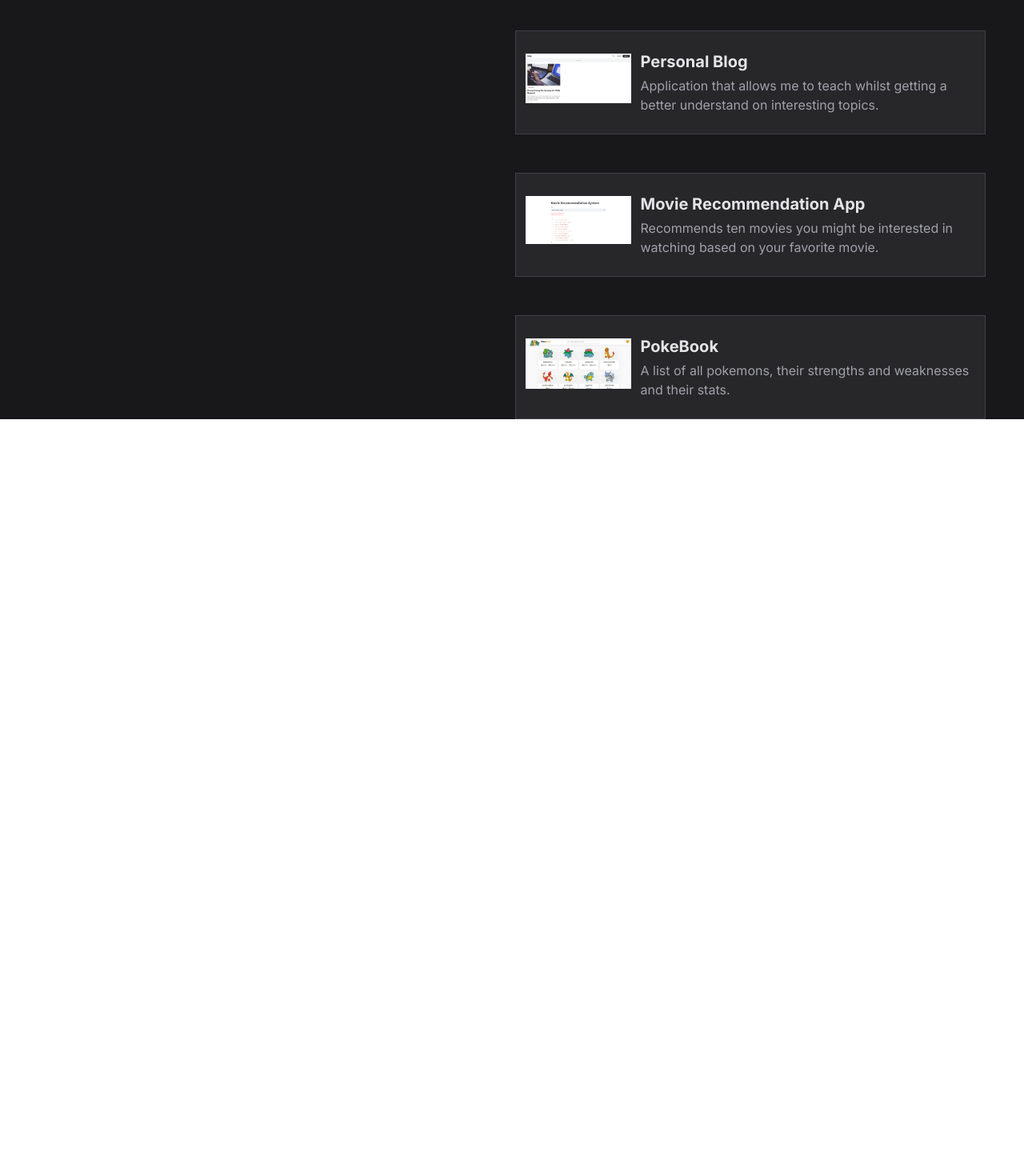
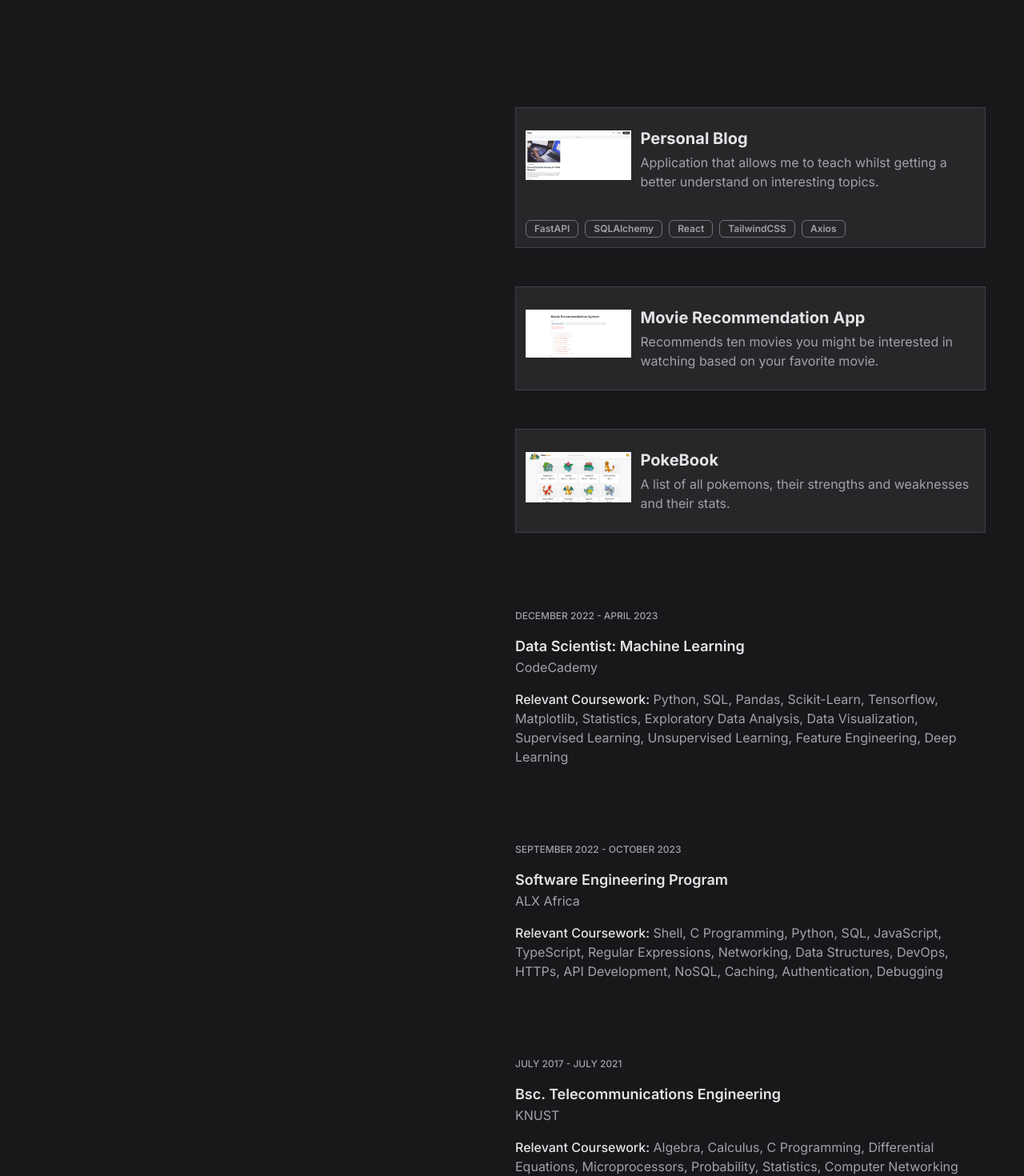
Before and after one commit to des-afari/Portfolio, a React (Vite) app: page / in a window 1280 px wide. Shown: the part 330-1800 px from the top of the page at 80% size. Before the commit the page ends 854 px from the top, so only its background shows below. Built offline with nearby package versions, Linux system fonts and the light colour scheme; a web font is replaced by a local one.

Commit message:
projects and education

```diff
--- a/index.html
+++ b/index.html
@@ -8,7 +8,7 @@
     <link rel="preconnect" href="https://fonts.googleapis.com">
     <link rel="preconnect" href="https://fonts.gstatic.com" crossorigin>
     <link href="https://fonts.googleapis.com/css2?family=Comforter+Brush&family=Inter:wght@100..900&family=Roboto+Mono:ital,wght@0,100..700;1,100..700&display=swap" rel="stylesheet">
-    <title>Portfolio | Desmond Afari</title>
+    <title>Desmond Afari</title>
   </head>
   <body>
     <div id="root"></div>
--- a/src/App.tsx
+++ b/src/App.tsx
@@ -1,4 +1,5 @@
 import About from "./components/About"
+import Education from "./components/Education"
 import Index from "./components/Index"
 import Projects from "./components/Projects"
 
@@ -10,6 +11,7 @@ function App() {
         <div className="overflow-auto">
           <About />
           <Projects />
+          <Education />
         </div>
       </div>
     </main>
--- /dev/null
+++ b/src/components/Education.tsx
@@ -0,0 +1,33 @@
+import { FC } from 'react'
+
+const Education: FC = () => {
+  return (
+    <section>
+      <div className='lg:hidden mt-24'>
+        <h2 className='font-extrabold text-zinc-200'>EDUCATION</h2>
+      </div>
+      <div className='mt-12 lg:mt-24 md:text-lg flex gap-y-24 flex-col'>
+        <div>
+          <p className='text-xs font-medium'>DECEMBER 2022 - APRIL 2023</p>
+          <h1 className='mt-4 text-zinc-200 text-lg font-semibold'>Data Scientist: Machine Learning</h1>
+          <p className='text-base'>CodeCademy</p>
+          <p className='mt-4 text-base'><span className='text-zinc-200 font-medium'>Relevant Coursework:</span> Python, SQL, Pandas, Scikit-Learn, Tensorflow, Matplotlib, Statistics, Exploratory Data Analysis, Data Visualization, Supervised Learning, Unsupervised Learning, Feature Engineering, Deep Learning</p>
+        </div>
+        <div>
+          <p className='text-xs font-medium'>SEPTEMBER 2022 - OCTOBER 2023</p>
+          <h1 className='mt-4 text-zinc-200 text-lg font-semibold'>Software Engineering Program</h1>
+          <p className='text-base'>ALX Africa</p>
+          <p className='mt-4 text-base'><span className='text-zinc-200 font-medium'>Relevant Coursework:</span> Shell, C Programming, Python, SQL, JavaScript, TypeScript, Regular Expressions, Networking, Data Structures, DevOps, HTTPs, API Development, NoSQL, Caching, Authentication, Debugging</p>
+        </div>
+        <div>
+          <p className='text-xs font-medium'>JULY 2017 - JULY 2021</p>
+          <h1 className='mt-4 text-zinc-200 text-lg font-semibold'>Bsc. Telecommunications Engineering</h1>
+          <p className='text-base'>KNUST</p>
+          <p className='mt-4 text-base'><span className='text-zinc-200 font-medium'>Relevant Coursework:</span>  Algebra, Calculus, C Programming, Differential Equations, Microprocessors, Probability, Statistics, Computer Networking</p>
+        </div>
+      </div>
+    </section>
+  )
+}
+
+export default Education
--- a/src/components/Index.tsx
+++ b/src/components/Index.tsx
@@ -27,6 +27,9 @@ const Index: FC = () => {
           <svg xmlns="http://www.w3.org/2000/svg" width="24" height="24" viewBox="0 0 24 24" className='hover:stroke-zinc-200 transition-all' stroke="currentColor" strokeWidth="2" strokeLinecap="round" strokeLinejoin="round"><title>Email me</title><path d="m22 2-7 20-4-9-9-4Z"/><path d="M22 2 11 13"/></svg>
           </a>
         </span>
+        <span className='ml-8'>
+          <button>RESUME</button>
+        </span>
       </div>
     </section>
   )
--- a/src/components/Projects.tsx
+++ b/src/components/Projects.tsx
@@ -9,18 +9,25 @@ const Projects: FC = () => {
       <div className='lg:hidden mt-24'>
         <h2 className='font-extrabold text-zinc-200'>PROJECTS</h2>
       </div>
-      <div className='mt-12 lg:mt-0 md:text-lg flex gap-y-12 flex-col'>
+      <div className='mt-12 lg:mt-24 md:text-lg flex gap-y-12 flex-col'>
         <a href="https://blog.desmondafari.com" target='_blank'>
-          <div className='lg:grid lg:grid-cols-4 lg:gap-x-3 space-y-2 lg:space-y-0 px-3 py-4 lg:py-6 bg-zinc-800 border border-zinc-700 hover:bg-zinc-800/70 transition-colors'>
+          <div className='lg:grid lg:grid-cols-4 lg:gap-x-3 space-y-2 lg:space-y-0 px-3 py-4 lg:py-6 bg-zinc-800 border border-b-0 border-zinc-700'>
             <img src={blogImage} className='col-span-1 w-[55%] lg:w-full lg:mt-1' alt="blog project image" />
             <div className='col-span-3 pt-2 lg:pt-0 lg:space-y-1'>
               <h3 className='text-zinc-200 font-semibold text-lg lg:text-xl lg:font-bold'>Personal Blog</h3>
               <p className='lg:text-base'>Application that allows me to teach whilst getting a better understand on interesting topics.</p>
             </div>
           </div>
+          <div className='text-xs p-3 flex gap-2 flex-wrap bg-zinc-800 border border-t-0 border-zinc-700'>
+            <span className='items-center rounded-md border border-zinc-500 px-2.5 py-0.5 text-xs font-semibold'>FastAPI</span>
+            <span className='items-center rounded-md border border-zinc-500 px-2.5 py-0.5 text-xs font-semibold'>SQLAlchemy</span>
+            <span className='items-center rounded-md border border-zinc-500 px-2.5 py-0.5 text-xs font-semibold'>React</span>
+            <span className='items-center rounded-md border border-zinc-500 px-2.5 py-0.5 text-xs font-semibold'>TailwindCSS</span>
+            <span className='items-center rounded-md border border-zinc-500 px-2.5 py-0.5 text-xs font-semibold'>Axios</span>
+          </div>
         </a>
-        <a href="https://huggingface.co/spaces/desmondA/movie_recommendation_system" target='_blank'>
-          <div className='lg:grid lg:grid-cols-4 lg:gap-x-3 space-y-2 lg:space-y-0 px-3 py-4 lg:py-6 bg-zinc-800 border border-zinc-700 hover:bg-zinc-800/70 transition-colors'>
+        <a href="https://desmonda-movie-recommendation-system.hf.space/" target='_blank'>
+          <div className='lg:grid lg:grid-cols-4 lg:gap-x-3 space-y-2 lg:space-y-0 px-3 py-4 lg:py-6 bg-zinc-800 border border-zinc-700'>
             <img src={recImage} className='col-span-1 w-[55%] lg:w-full lg:mt-1' alt="recommender project image" />
             <div className='col-span-3 pt-2 lg:pt-0 lg:space-y-1'>
               <h3 className='text-zinc-200 font-semibold text-lg lg:text-xl lg:font-bold'>Movie Recommendation App</h3>
@@ -29,7 +36,7 @@ const Projects: FC = () => {
           </div>
         </a>
         <a href="https://pokebook-delta.vercel.app/" target='_blank'>
-          <div className='lg:grid lg:grid-cols-4 lg:gap-x-3 space-y-2 lg:space-y-0 px-3 py-4 lg:py-6 bg-zinc-800 border border-zinc-700 hover:bg-zinc-800/70 transition-colors'>
+          <div className='lg:grid lg:grid-cols-4 lg:gap-x-3 space-y-2 lg:space-y-0 px-3 py-4 lg:py-6 bg-zinc-800 border border-zinc-700'>
             <img src={pokeImage} className='col-span-1 w-[55%] lg:w-full lg:mt-1' alt="pokebook project image" />
             <div className='col-span-3 pt-2 lg:pt-0 lg:space-y-1'>
               <h3 className='text-zinc-200 font-semibold text-lg lg:text-xl lg:font-bold'>PokeBook</h3>
```
